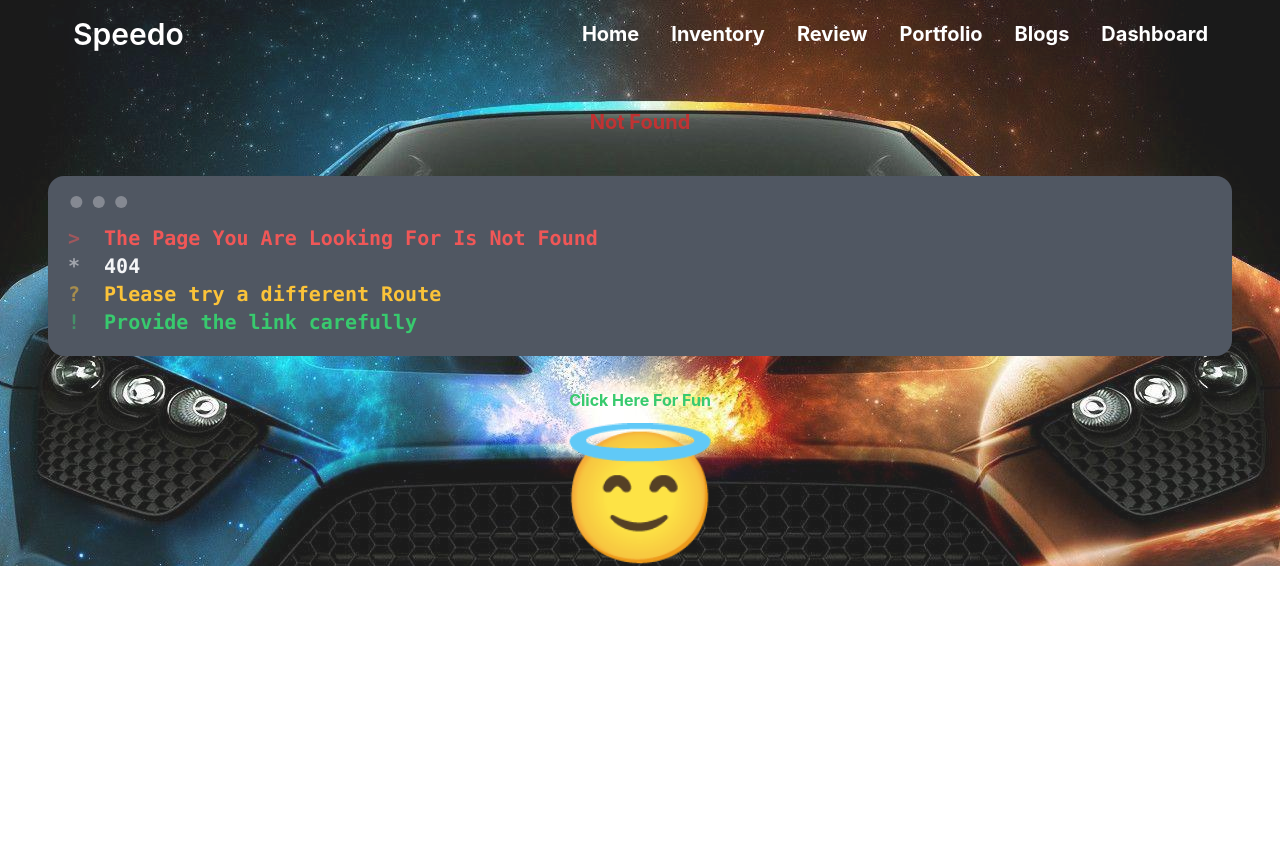
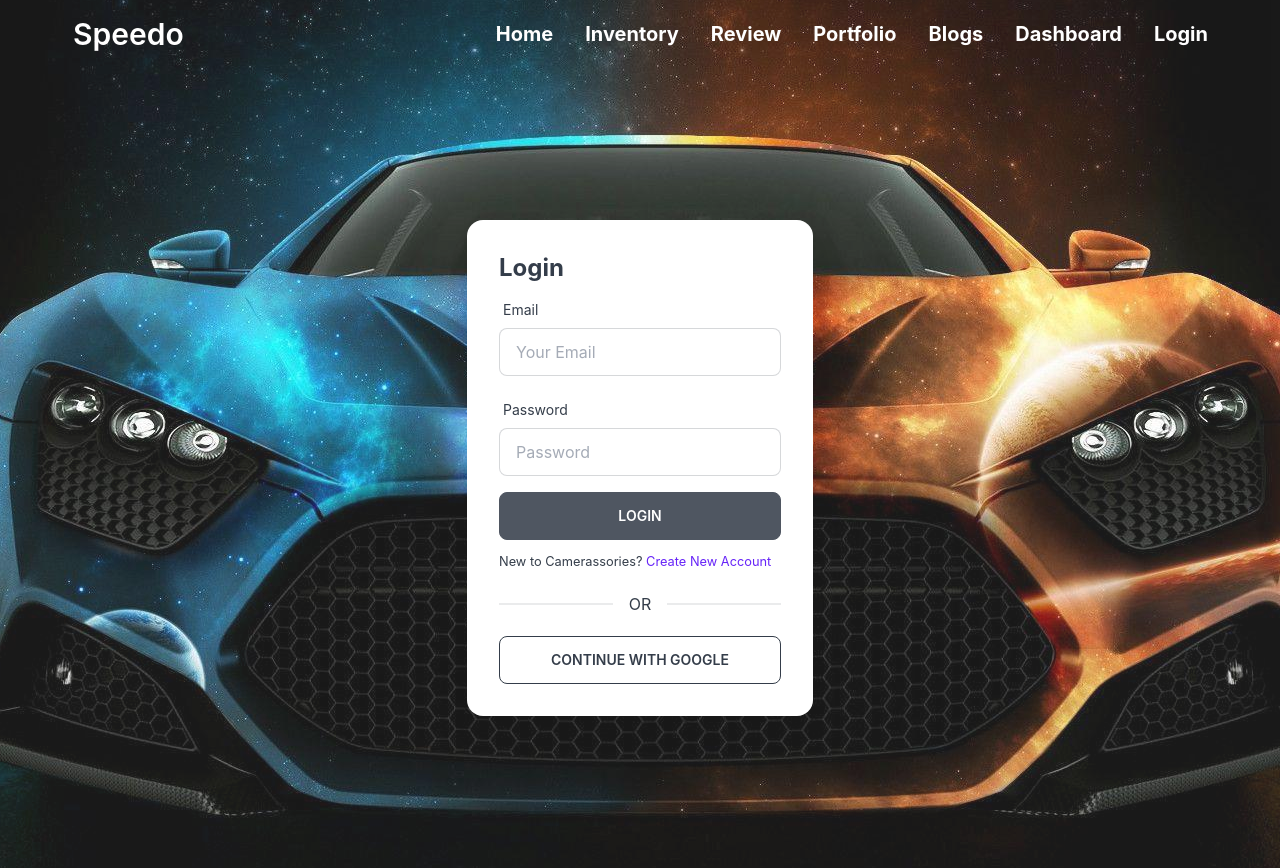
Before and after one commit to Ohi20/client-warehouse, a React (Create React App) app: page /login in a window 1280 px wide. Before the commit this address had no page. Before the commit the page ends 800 px from the top, so only its background shows below. Built offline with nearby package versions, Linux system fonts and the light colour scheme; no server answers.

Commit message:
login page created

```diff
--- a/package.json
+++ b/package.json
@@ -8,9 +8,12 @@
     "@testing-library/user-event": "^13.5.0",
     "daisyui": "^2.15.2",
     "date-fns": "^2.28.0",
+    "firebase": "^9.8.2",
     "react": "^18.1.0",
     "react-day-picker": "^8.0.5",
     "react-dom": "^18.1.0",
+    "react-firebase-hooks": "^5.0.3",
+    "react-hook-form": "^7.31.3",
     "react-router-dom": "^6.3.0",
     "react-scripts": "5.0.1",
     "web-vitals": "^2.1.4"
--- a/src/App.js
+++ b/src/App.js
@@ -3,6 +3,8 @@
 import Blogs from './Pages/Blogs';
 import Home from './Pages/Home/Home';
 import Inventory from './Pages/Inventoryitems/Inventory';
+import Login from './Pages/Login/Login';
+import Signup from './Pages/Login/Signup';
 import NotFound from './Pages/NotFound';
 import Navbar from './Shared/Navbar';
 
@@ -14,6 +16,8 @@
         <Route path="/" element={<Home />} />
         <Route path="/inventory" element={<Inventory></Inventory>} />
         <Route path="/blogs" element={<Blogs></Blogs>} />
+        <Route path="/login" element={<Login></Login>} />
+        <Route path="/signup" element={<Signup></Signup>} />
         <Route path="*" element={<NotFound></NotFound>} />
 
       </Routes>
--- a/src/Pages/Login/Login.js
+++ b/src/Pages/Login/Login.js
@@ -1,9 +1,114 @@
 import React from 'react';
+import { useSignInWithEmailAndPassword,useSignInWithGoogle } from "react-firebase-hooks/auth";
+import auth from '../../firebase.init';
+import { useForm } from "react-hook-form";
+import { Link, useLocation, useNavigate } from 'react-router-dom';
+import Loading from '../../Shared/Loading';
 
 const Login = () => {
+
+    const [signInWithGoogle, gUser, gLoading, gError] = useSignInWithGoogle(auth);
+
+    const { register, formState: { errors }, handleSubmit } = useForm();
+
+    const [SignInWithEmailAndPassword, user, loading, error] = useSignInWithEmailAndPassword(auth);
+
+    let signInError;
+    const navigate = useNavigate();
+    const location = useLocation();
+    let from = location.state?.from?.pathname || "/";
+
+    if(loading || gLoading){
+        return <Loading></Loading>
+    }
+
+    if(error || gError){
+        signInError = <p className='text-red-500'><small>{error?.message || gError?.message}</small></p>
+    }
+
+    if(user || gUser){
+        navigate(from, {replace: true});
+    }
+
+    const onSubmit = data => {
+        console.log(data);
+        SignInWithEmailAndPassword(data.email,data.password);
+    }
+
+
     return (
-        <div>
+        <div className='flex h-screen justify-center items-center '>
+            <div class="card lg:card-side bg-base-100 shadow-xl">
 
+  <div class="card-body">
+    <h2 class="card-title text-center text-2xl font-bold">Login</h2>
+    <form onSubmit={handleSubmit(onSubmit)}>
+
+    <div class="form-control w-full max-w-xs">
+  <label class="label">
+    <span class="label-text">Email</span>
+
+  </label>
+  <input
+  type="email"
+  placeholder="Your Email"
+  class="input input-bordered w-full max-w-xs"
+  {...register("email", {
+      required: {
+          value: true,
+          massage: 'email required'
+      },
+    pattern: {
+      value: /[a-z0-9]+@[a-z]+\.[a-z]{2,3}/,
+      message: 'Please Give a Valid Email' // JS only: <p>error message</p> TS only support string
+    }
+  })}
+  />
+  <label class="label">
+  {errors.email?.type === 'required' &&  <span class="label-text-alt text-red-500">{errors.email.message}</span>}
+  {errors.email?.type === 'pattern' &&  <span class="label-text-alt text-red-500">{errors.email.message}</span>}
+
+
+  </label>
+</div>
+    <div class="form-control w-full max-w-xs">
+  <label class="label">
+    <span class="label-text">Password</span>
+
+  </label>
+  <input
+  type="password"
+  placeholder="Password"
+  class="input input-bordered w-full max-w-xs"
+  {...register("password", {
+      required: {
+          value: true,
+          massage: 'password required'
+      },
+      minLength: {
+      value: 6,
+      message: 'Must be 6 characters or longer' // JS only: <p>error message</p> TS only support string
+    }
+  })}
+  />
+  <label class="label">
+  {errors.password?.type === 'required' &&  <span class="label-text-alt text-red-500">{errors.password.message}</span>}
+  {errors.password?.type === 'minLength' &&  <span class="label-text-alt text-red-500">{errors.password.message}</span>}
+
+
+  </label>
+</div>
+
+
+      {signInError}
+      <input className='btn w-full max-w-xs text-white' type="submit" value="Login" />
+    </form>
+    <p><small>New to Camerassories? <Link className='text-primary' to="/signup">Create New Account</Link></small></p>
+    <div class="divider">OR</div>
+    <button onClick={() => signInWithGoogle()}
+    className='btn btn-outline'>Continue with Google</button>
+  </div>
+</div>
         </div>
     );
 };
--- /dev/null
+++ b/src/Pages/Login/Signup.js
@@ -0,0 +1,11 @@
+import React from 'react';
+
+const Signup = () => {
+    return (
+        <div>
+
+        </div>
+    );
+};
+
+export default Signup;
--- /dev/null
+++ b/src/Shared/Loading.js
@@ -0,0 +1,11 @@
+import React from 'react';
+
+const Loading = () => {
+    return (
+        <div class="flex items-center justify-center mt-20">
+        <div class="w-40 h-40 border-t-4 border-b-4 border-green-900 rounded-full animate-spin"></div>
+    </div>
+    );
+};
+
+export default Loading;
--- a/src/Shared/Navbar.js
+++ b/src/Shared/Navbar.js
@@ -1,7 +1,16 @@
 import React from 'react';
 import { Link } from 'react-router-dom';
+import { signOut } from 'firebase/auth';
+import auth from '../firebase.init';
+import { useAuthState } from 'react-firebase-hooks/auth';
 
 const Navbar = () => {
+
+  const [user, loading, error] = useAuthState(auth);
+
+  const logout = () => {
+    signOut(auth);
+  }
 
     const menuItems = <>
     <li><Link to="/">Home</Link></li>
@@ -10,7 +19,7 @@
     <li><Link to="/portfolio">Portfolio</Link></li>
     <li><Link to="/blogs">Blogs</Link></li>
     <li><Link to="/dashboard">Dashboard</Link></li>
-    {/* <li>{user ?  <button onClick={logout} className="btn btn-ghost">Sign Out</button> : <Link to="/login">Login</Link>}</li> */}
+    <li>{user ?  <button onClick={logout} className="btn btn-ghost">Sign Out</button> : <Link to="/login">Login</Link>}</li>
     </>
 
     return (
--- /dev/null
+++ b/src/firebase.init.js
@@ -0,0 +1,22 @@
+// Import the functions you need from the SDKs you need
+import { initializeApp } from "firebase/app";
+import { getAuth } from 'firebase/auth';
+// TODO: Add SDKs for Firebase products that you want to use
+// https://firebase.google.com/docs/web/setup#available-libraries
+
+// Your web app's Firebase configuration
+const firebaseConfig = {
+  apiKey: "AIzaSyD-2yQ3upT_2sFd12vbMrB9vCXPt0JXs7Q",
+  authDomain: "client-warehouse.firebaseapp.com",
+  projectId: "client-warehouse",
+  storageBucket: "client-warehouse.appspot.com",
+  messagingSenderId: "420619711325",
+  appId: "1:420619711325:web:ae6642a9465f3bc4ce2eb4"
+};
+
+// Initialize Firebase
+const app = initializeApp(firebaseConfig);
+
+const auth = getAuth(app);
+
+export default auth;
```
Also changed, not shown: 1 other file (tests, documents, lock files or other folders).
